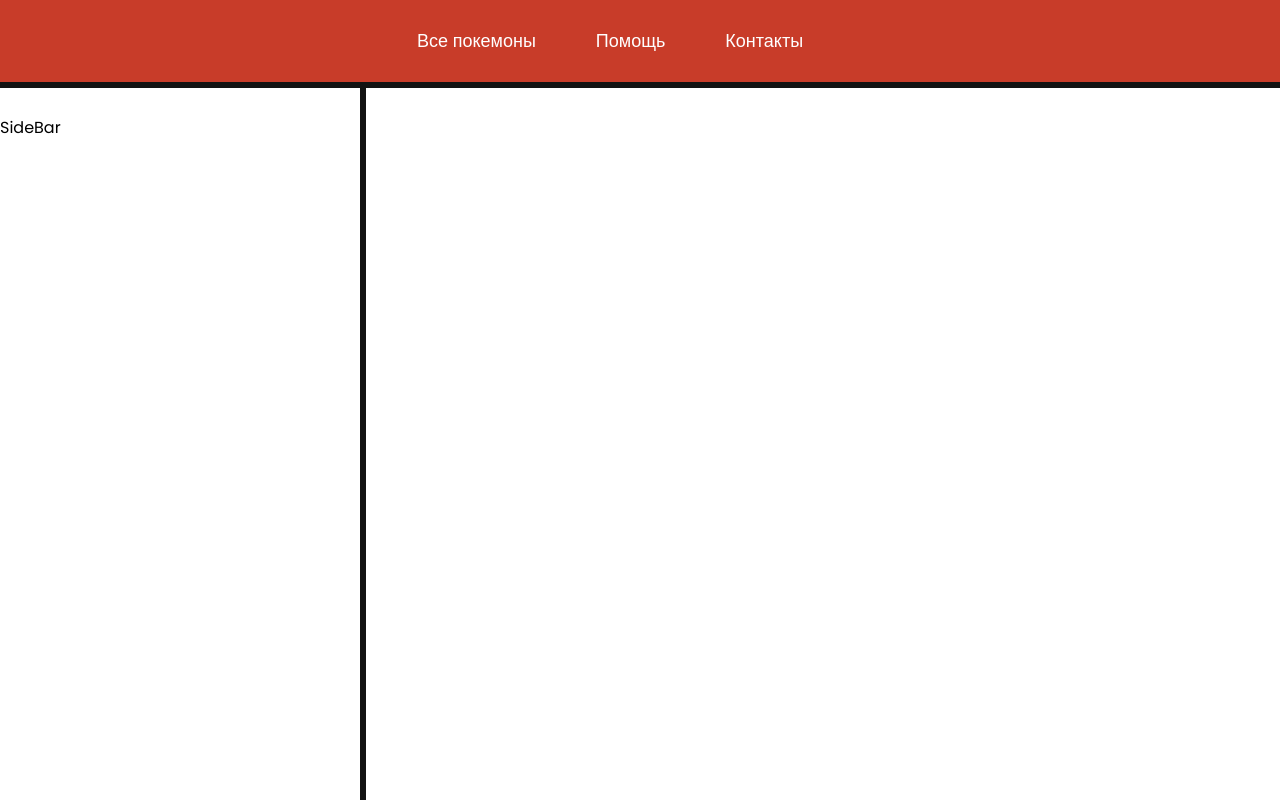
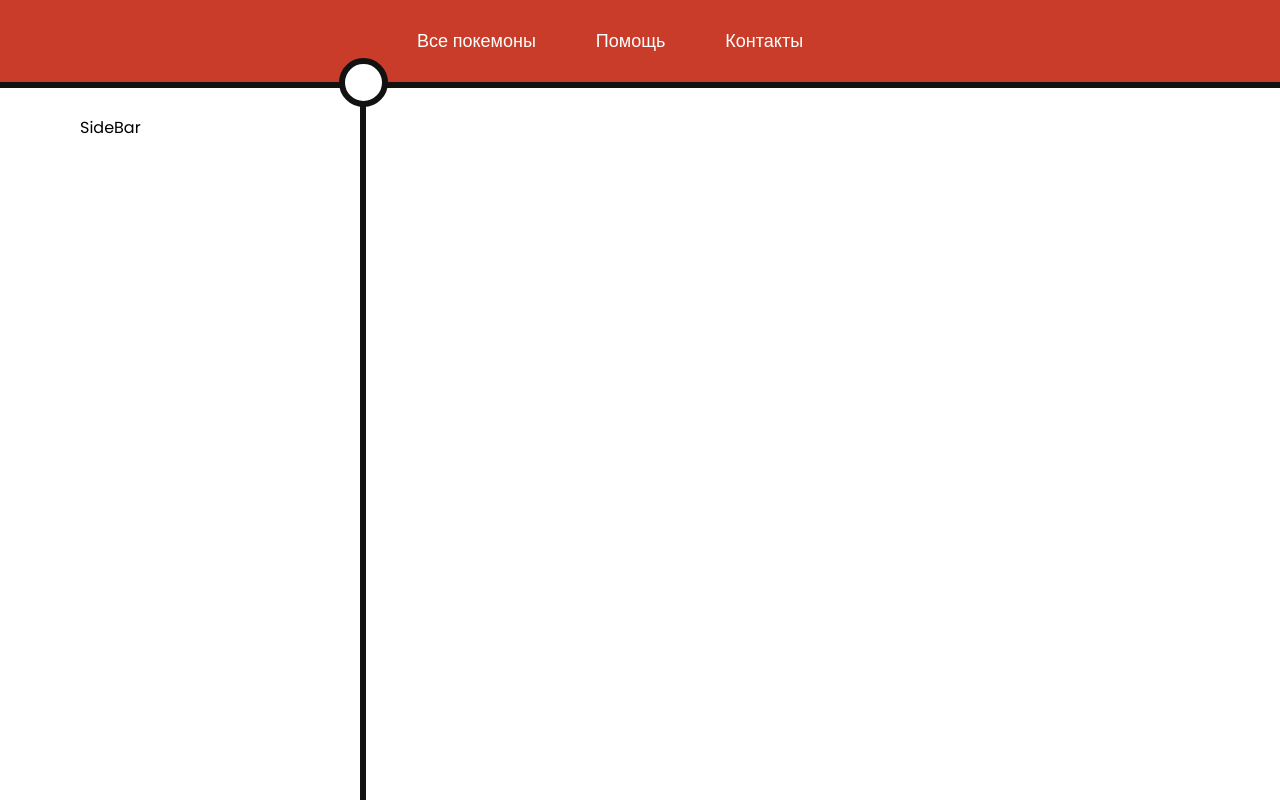
Before and after one commit to karshten/pokemon-redux, a React (Vite) app: page / in a window 1280 px wide. Shown: the top 800 px of the page. Built offline with nearby package versions, Linux system fonts and the light colour scheme.

Commit message:
added border in side bar and pokeball

```diff
--- a/src/components/SideBar/SideBar.jsx
+++ b/src/components/SideBar/SideBar.jsx
@@ -4,6 +4,7 @@ import './scss/sideBar.scss'
 export const SideBar = () => {
     return (
         <aside className='sideBar'>
+            <div className="pokeball"></div>
             <div className='sideBar__content'>
                 <h2>SideBar</h2>
             </div>
--- a/src/components/SideBar/scss/sideBar.scss
+++ b/src/components/SideBar/scss/sideBar.scss
@@ -3,8 +3,22 @@
     width: 360px;
     height: 100vh;
     border-right: 6px solid var(--black);
+    position: relative;
+
+    & .pokeball {
+        position: absolute;
+        right: -28px;
+        top: -30px;
+        width: 37px;
+        height: 37px;
+        background-color: #fff;
+        border-radius: 50%;
+        border: 6px solid var(--black);
+    }
 
     &__content {
-        width: 100%;
+        width: 220px;
+        margin-left: auto;
+        margin-right: 60px;
     }
 }
```
